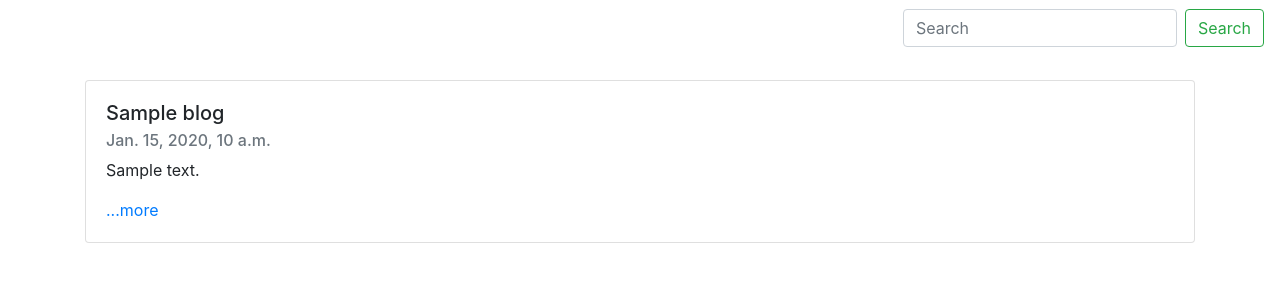
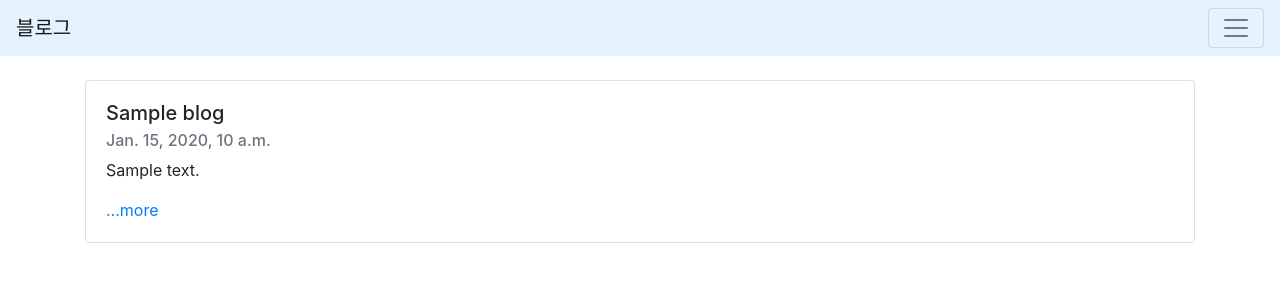
Before and after one commit to ho04139/blog, a Django app: template blogapp/templates/home.html in a window 1280 px wide. Shown: the top 300 px of the page. Run offline with Django 3.2, Linux system fonts and the light colour scheme; the template is opened without the code that fills it: most values are stand-ins (such as "Sample title", 1, 10 or a date in 2020); some libraries are stand-ins or nearby versions.

Commit message:
first commit

```diff
--- a/blogproject/templates/base.html
+++ b/blogproject/templates/base.html
@@ -14,7 +14,7 @@
 </head>
 
 <body>
-    <nav class="navbar navbar-expand-lg navbar-dark bg-skyblue">
+    <nav class="navbar navbar-light" style="background-color: #e3f2fd;">
         <a class="navbar-brand" href="#">블로그</a>
         <button class="navbar-toggler" type="button" data-toggle="collapse" data-target="#navbarSupportedContent"
             aria-controls="navbarSupportedContent" aria-expanded="false" aria-label="Toggle navigation">
```
